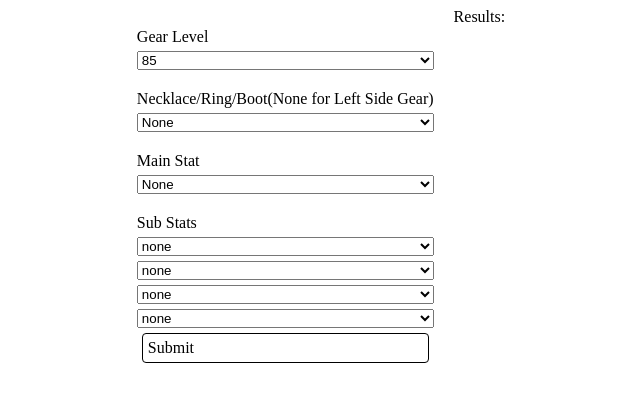
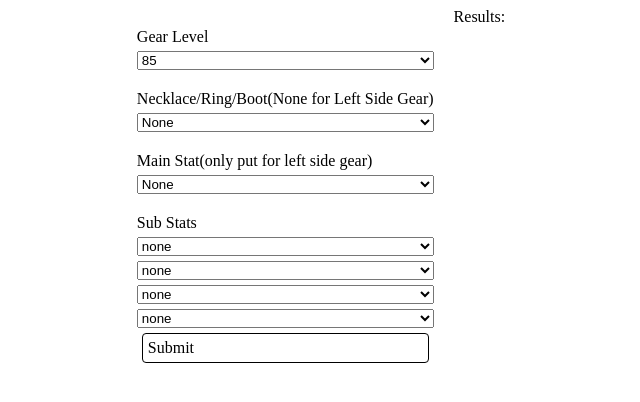
Before and after one commit to Ttang8/gearChecker, a plain HTML site: page index.html in a window 1280 px wide. Shown: the whole page, without its empty margins (319-959 px from the left). Drawn offline with Linux system fonts and the light colour scheme.

Commit message:
'update'

```diff
--- a/index.html
+++ b/index.html
@@ -66,7 +66,7 @@
                 <option value="2">Ring</option>
                 <option value="3">Boot</option>
             </select>
-            <label for="mainStat">Main Stat</label>
+            <label for="mainStat">Main Stat(only put for left side gear)</label>
             <select name="mainStat" id="mainStat">
                 <option value="0" selected>None</option>
             </select>
```
